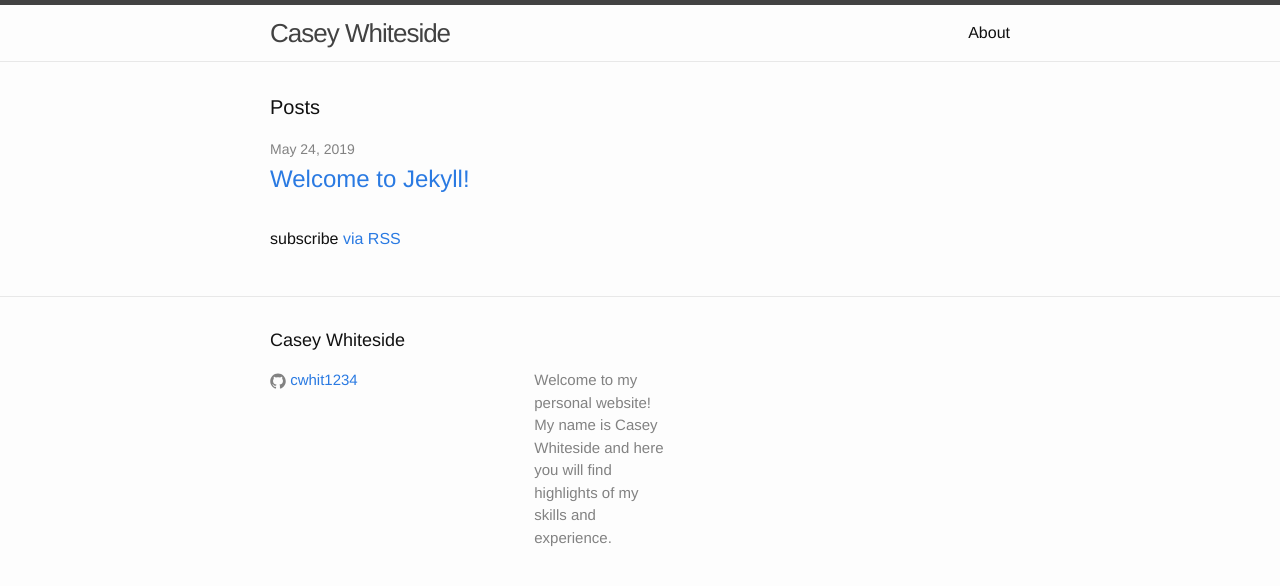
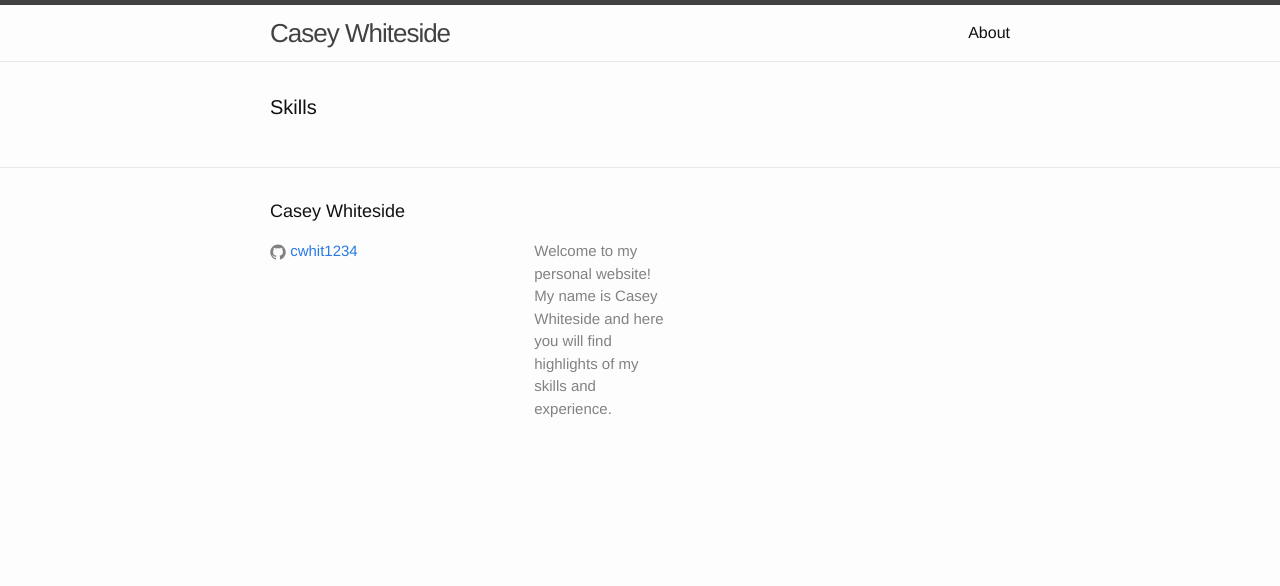
Before and after one commit to cwhit1234/cwhit1234.github.io, a Jekyll site: the page built from index.html, in a window 1280 px wide. Shown: the top 586 px of the page. Built offline with Jekyll 4.4.1, drawn with Linux system fonts in a browser that asks for light colours.

Commit message:
Remove default jekyll info from main page.

```diff
--- a/index.html
+++ b/index.html
@@ -4,20 +4,6 @@ layout: default
 
 <div class="home">
 
-  <h1 class="page-heading">Posts</h1>
-
-  <ul class="post-list">
-    {% for post in site.posts %}
-      <li>
-        <span class="post-meta">{{ post.date | date: "%b %-d, %Y" }}</span>
-
-        <h2>
-          <a class="post-link" href="{{ post.url | prepend: site.baseurl }}">{{ post.title }}</a>
-        </h2>
-      </li>
-    {% endfor %}
-  </ul>
-
-  <p class="rss-subscribe">subscribe <a href="{{ "/feed.xml" | prepend: site.baseurl }}">via RSS</a></p>
+  <h1 class="page-heading">Skills</h1>
 
 </div>
```
